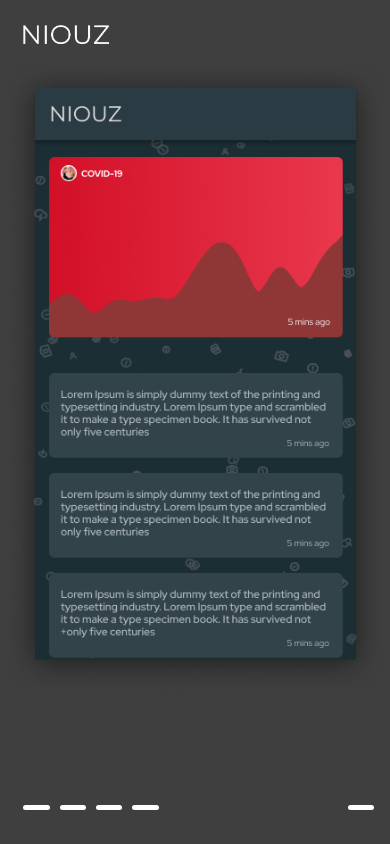
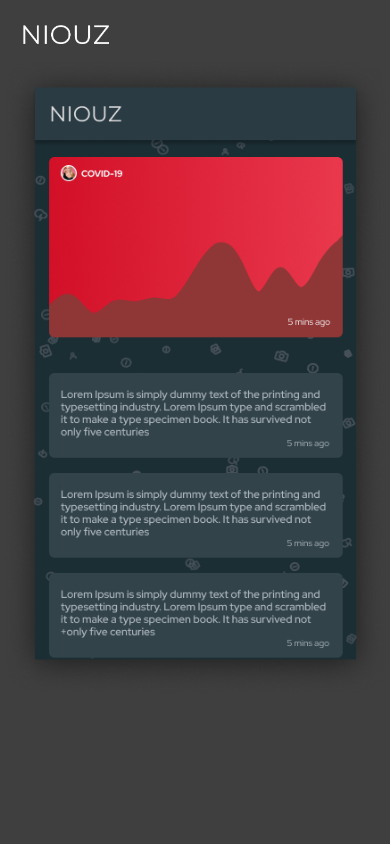
Before and after one commit to Niouz/testinglandingpage, a Next.js app: page / in a window 390 px wide. Built offline with nearby package versions, Linux system fonts and the light colour scheme.

Commit message:
Add files via upload

```diff
--- a/styles/Home.module.css
+++ b/styles/Home.module.css
@@ -106,17 +106,19 @@
     height: auto;
     top: 5%;
     left: 0%;
-    position: absolute;
-  }
-
-  .footer{
-    bottom:4%;
+    position: ab;
   }
 
   .body img {
     margin-top: 4%;
     width: 25%;
 
+  }
+
+  .footer { display: none; }
+  /* .footer{
+    bottom:4%;
+    display: none;
   }
 
   .footer div section div, .footer div aside div{
@@ -129,7 +131,7 @@
 
   .footer div section div {
     margin-right: 10px ;
-  }
+  }  */
 }
 
 /* @media (max-width: 915px ) and (min-width: 744px) {
```
